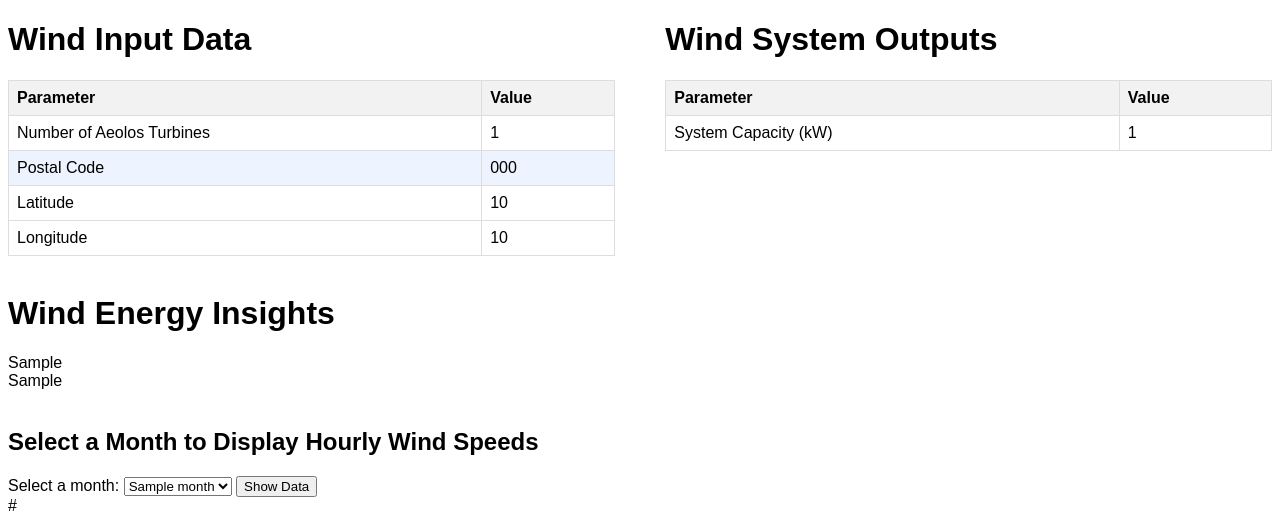
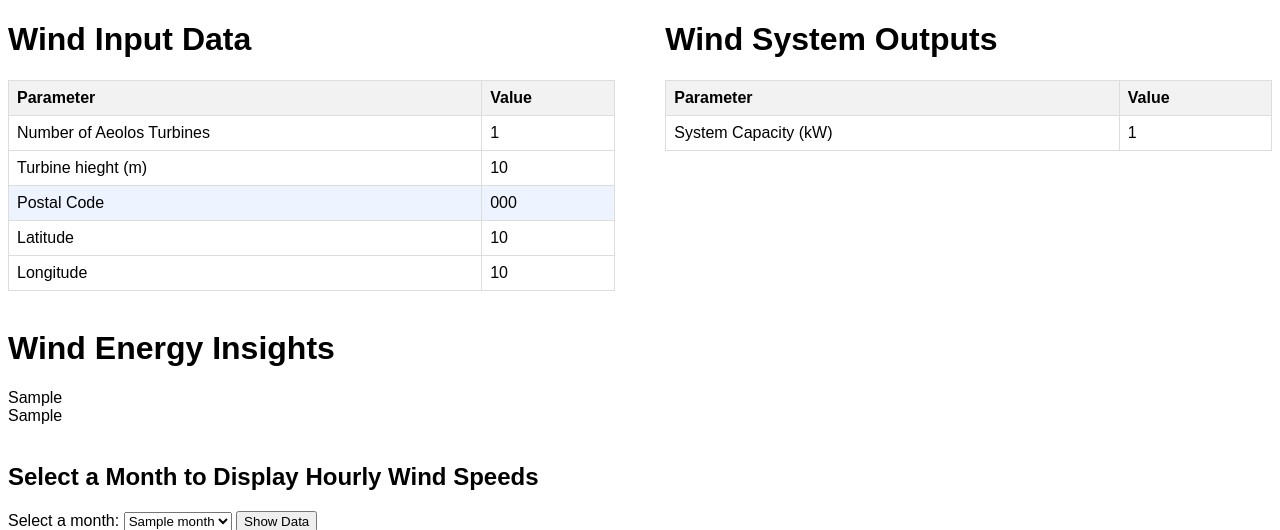
Before and after one commit to NathanPaceydev/Virtual-Power-Plant, a Flask app: template flask app/templates/wind.html in a window 1280 px wide. Shown: the part 54-584 px from the top of the page. Run offline with Flask 3, Linux system fonts and the light colour scheme; the template is opened without the code that fills it: most values are stand-ins (such as "Sample title", 1, 10 or a date in 2020).

Commit message:
wind height speed fitting

```diff
--- a/flask app/app.py
+++ b/flask app/app.py
@@ -37,6 +37,7 @@
 
         # Store the new input for the number of wind turbines
         session['num_turbines'] = request.form.get('numTurbines', type=int) or 0
+        session['turbineHeight'] = request.form.get('turbineHeight', type=int)
 
         # Redirect to the solar page
         return redirect(url_for('solar'))
@@ -184,6 +185,7 @@
     longitude = session.get('longitude', 'Not provided')
     postal_code = session.get('postal_code', 'Not provided')
     num_turbines = session.get('num_turbines', 'Not provided')
+    turbine_height = session.get('turbineHeight', 'Not provided')
 
     # Setup the Open-Meteo API client with cache and retry on error
     cache_session = requests_cache.CachedSession('.cache', expire_after = -1)
@@ -442,6 +444,7 @@
     # Pass all plots to the template
     return render_template(
         'wind.html',
+        turbine_height=turbine_height,
         total_system_capacity_kw=total_system_capacity_kw,
         num_turbines=num_turbines,
         months=months,
--- a/flask app/templates/wind.html
+++ b/flask app/templates/wind.html
@@ -17,6 +17,10 @@
             <tr>
                 <td style="border: 1px solid #ddd; padding: 8px;">Number of Aeolos Turbines</td>
                 <td style="border: 1px solid #ddd; padding: 8px;">{{ num_turbines | round(0) }}</td>
+            </tr>
+            <tr>
+                <td style="border: 1px solid #ddd; padding: 8px;">Turbine hieght (m)</td>
+                <td style="border: 1px solid #ddd; padding: 8px;">{{ turbine_height | round(0) }}</td>
             </tr>
 
             <tr style="background-color: #edf3ff;">
```
Also changed, not shown: flask app/.cache.sqlite, 1 other file.
